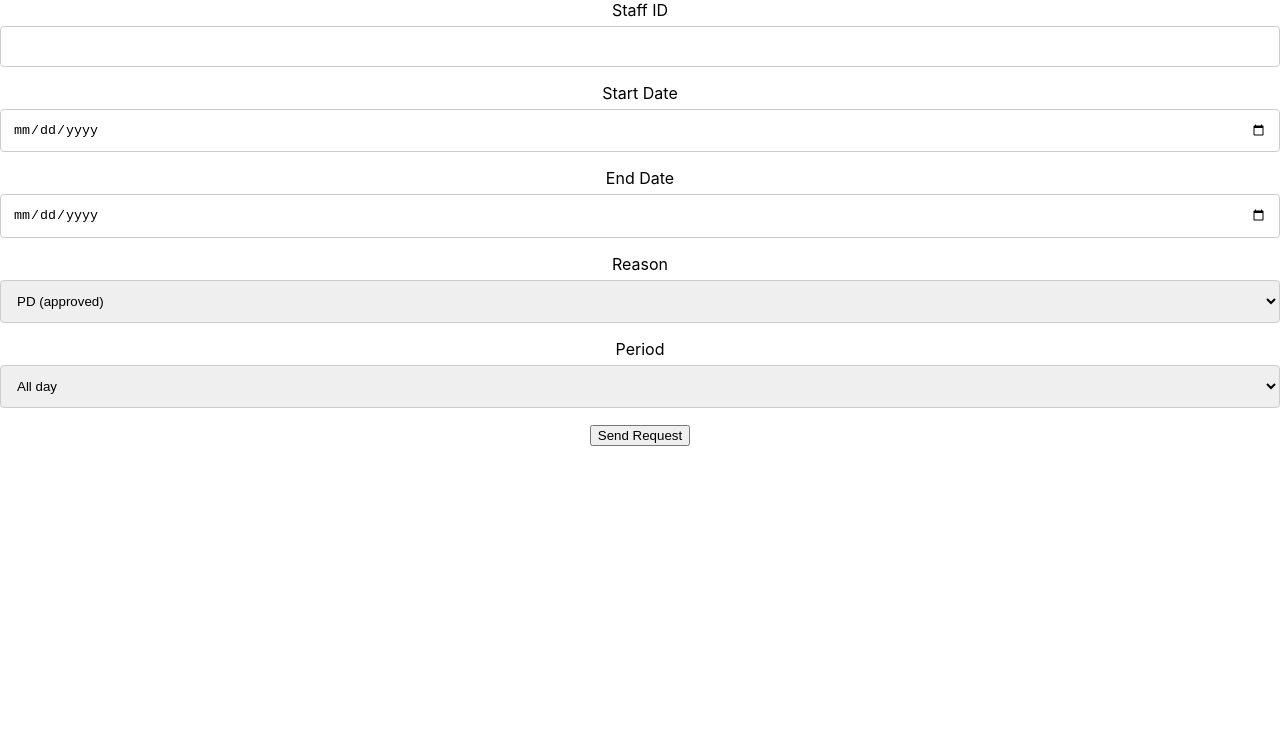
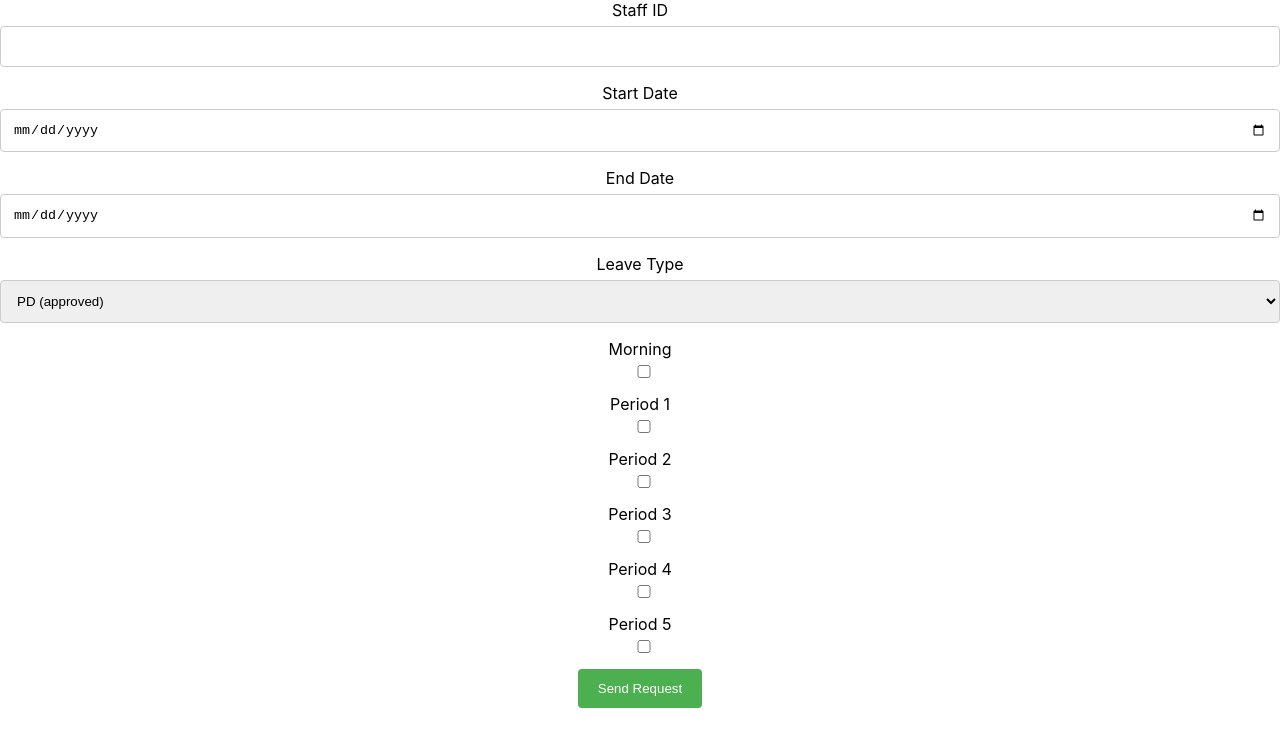
Before and after one commit to TienDatHo/leave-management, a React (Create React App) app in the folder client/: page / in a window 1280 px wide. Shown: the top 746 px of the page. Built offline with nearby package versions, Linux system fonts and the light colour scheme.

Commit message:
- Redesign RequestForm.js, added checkboxes.

```diff
--- a/client/public/index.html
+++ b/client/public/index.html
@@ -24,7 +24,7 @@
       work correctly both with client-side routing and a non-root public URL.
       Learn how to configure a non-root public URL by running `npm run build`.
     -->
-    <title>React App</title>
+    <title>Request Form</title>
   </head>
   <body>
     <noscript>You need to enable JavaScript to run this app.</noscript>
--- a/client/src/components/RequestForm.js
+++ b/client/src/components/RequestForm.js
@@ -1,33 +1,26 @@
 import React, {Component} from "react";
 import Axios from 'axios';
-import '../stylesheets/navbar.css';
-import '../stylesheets/leave_form.css';
+import '../stylesheets/RequestForm.css';
 
 class RequestForm extends Component {
     constructor(props) {
         super(props);
         this.state = {
-            formControls: {
-                StaffID: {
-                    value: ''
-                },
-                StartDate: {
-                    value: ''
-                },
-                EndDate: {
-                    value:''
-                },
-                Reason: {
-                    value: ''
-                },
-                Period: {
-                    value: ''
-                },
-            }
+            StaffID: '',
+            StartDate: '',
+            EndDate: '',
+            Morning: 'off',
+            Period1: 'off',
+            Period2: 'off',
+            Period3: 'off',
+            Period4: 'off',
+            Period5: 'off',
+            LeaveType: '',
+            Status: 'new',
         }
     };
 
-    changeHandler = event => {
+    changeHandler = (event) => {
         const target = event.target.name;
         const value = event.target.value;
 
@@ -37,13 +30,20 @@ class RequestForm extends Component {
     };
 
 
-    onSubmit = () => {
+    onSubmit = (event) => {
+        event.preventDefault();
         Axios.post('http://localhost:3001/request', {
             StaffID: this.state.StaffID,
             StartDate: this.state.StartDate,
             EndDate: this.state.EndDate,
-            Reason: this.state.Reason,
-            Period: this.state.Period,
+            Morning: this.state.Morning,
+            Period1: this.state.Period1,
+            Period2: this.state.Period2,
+            Period3: this.state.Period3,
+            Period4: this.state.Period4,
+            Period5: this.state.Period5,
+            LeaveType: this.state.LeaveType,
+            Status: this.state.Status,
         }).then(()=> {
             alert("Request sent");
         });
@@ -52,8 +52,7 @@ class RequestForm extends Component {
 
     render() {
         return (
-
-            <form>
+            <form onSubmit={this.onSubmit}>
 
                 <label>Staff ID</label>
                 <input type="text"
@@ -73,9 +72,9 @@ class RequestForm extends Component {
                        onChange={this.changeHandler}
                 />
 
-                <label>Reason</label>
-                <select name="Reason"
-                       onChange={this.changeHandler}
+                <label>Leave Type</label>
+                <select name="LeaveType"
+                        onChange={this.changeHandler}
                 >
                     <option value="PD">PD (approved)</option>
                     <option value="Excursion or Incursion">Excursion or Incursion</option>
@@ -88,19 +87,44 @@ class RequestForm extends Component {
                     <option value="Other">Other</option>
                 </select>
 
-                <label>Period</label>
-                <select name="Period"
+                <label>Morning</label>
+                <input type="checkbox"
+                       name="Morning"
                        onChange={this.changeHandler}
-                >
-                    <option value="All day">All day</option>
-                    <option value="Period 1">Period 1</option>
-                    <option value="Period 2">Period 2</option>
-                    <option value="Period 3">Period 3</option>
-                    <option value="Period 4">Period 4</option>
-                    <option value="Period 5">Period 5</option>
-                </select>
+                />
 
-                <button type="button" onClick={this.onSubmit}>Send Request</button>
+                <label>Period 1</label>
+                <input type="checkbox"
+                       name="Period1"
+                       onChange={this.changeHandler}
+                />
+
+                <label>Period 2</label>
+                <input type="checkbox"
+                       name="Period2"
+                       onChange={this.changeHandler}
+                />
+
+                <label>Period 3</label>
+                <input type="checkbox"
+                       name="Period3"
+                       onChange={this.changeHandler}
+                />
+
+                <label>Period 4</label>
+                <input type="checkbox"
+                       name="Period4"
+                       onChange={this.changeHandler}
+                />
+
+                <label>Period 5</label>
+                <input type="checkbox"
+                       name="Period5"
+                       onChange={this.changeHandler}
+                />
+
+
+                <input type="submit" value="Send Request"/>
             </form>
         )
     };
--- a/client/src/stylesheets/leave_form.css
+++ b/client/src/stylesheets/RequestForm.css
@@ -4,7 +4,7 @@
     margin-top: 70px; /* Add a top margin to avoid content overlay */
 }
 /* Style inputs with type="text", select elements and textareas */
-input[type=text], input[type=date], select, textarea {
+input[type=text], input[type=date], input[type=checkbox], select, textarea {
     width: 100%; /* Full width */
     padding: 12px; /* Some padding */
     border: 1px solid #ccc; /* Gray border */
--- a/client/src/stylesheets/navbar.css
+++ /dev/null
@@ -1,24 +0,0 @@
-/* The navigation bar */
-.navbar {
-    overflow: hidden;
-    background-color: #333;
-    position: fixed; /* Set the navbar to fixed position */
-    top: 0; /* Position the navbar at the top of the page */
-    width: 100%; /* Full width */
-}
-
-/* Links inside the navbar */
-.navbar a {
-    float: left;
-    display: block;
-    color: #f2f2f2;
-    text-align: center;
-    padding: 14px 16px;
-    text-decoration: none;
-}
-
-/* Change background on mouse-over */
-.navbar a:hover {
-    background: #ddd;
-    color: black;
-}
```
Also changed, not shown: client/src/components/LeaveForm.js (deleted, +0 -78 lines), 1 other file (tests, documents, lock files or other folders).
